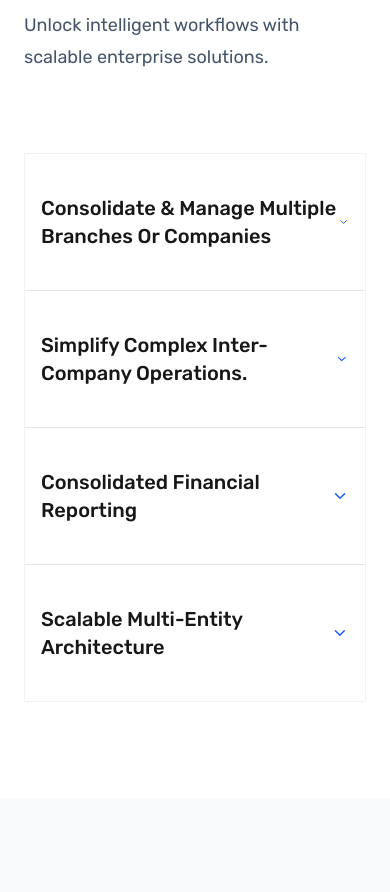
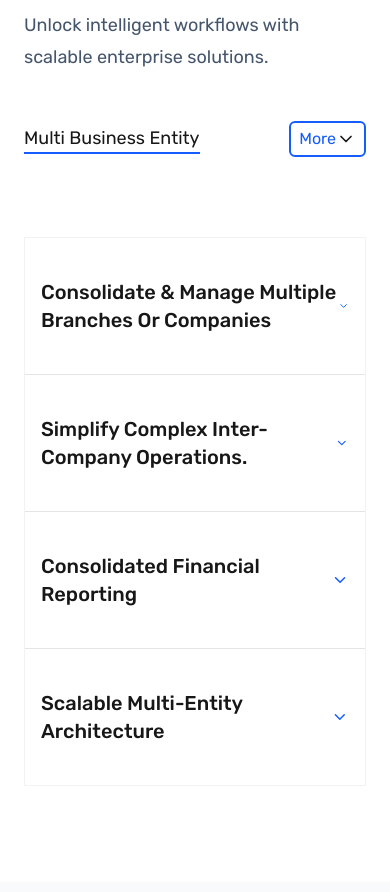
Before and after one commit to charlie-react/fowgate, a Next.js app: page / in a window 390 px wide. Shown: the part 2140-3032 px from the top of the page. Built offline with nearby package versions, Linux system fonts and the light colour scheme; grey boxes are pictures that could not be loaded.

Commit message:
fix mobile version and accordion

```diff
--- a/src/app/page.tsx
+++ b/src/app/page.tsx
@@ -4,7 +4,7 @@ import { Reveal, Stagger, StaggerItem } from "./components/motion-wrapper";
 import { useState } from "react";
 import { Menu, X, ChevronDown } from "lucide-react";
 import * as Accordion from "@radix-ui/react-accordion";
-import { b } from "framer-motion/client";
+import { b, pre } from "framer-motion/client";
 const navItems = ["Product", "Solutions", "Resources", "Learning", "Partners", "About", "Contact"];
 const industries = ["Oil, Gas & Energy", "Sales Distribution", "Manufacturing", "Food & Hospitality", "Government", "Real Estate", "Professional Services", "Agribusiness", "Construction"];
 const apps = ["Financial Management", "Human Capital Management", "Payroll Software", "Project Management", "CRM Software", "Invoicing Management", "Supply Chain Management", "Warehouse Management"];
@@ -561,7 +561,7 @@ function MobileNav({ openMobileNav, setOpenMobileNav }: { openMobileNav: boolean
     </div>
   );
 }
-
+9
 function SubNav({ openMobileNav }: { openMobileNav: boolean }) {
   const [activeSubNav, setActiveSubNav] = useState("");
   return (
@@ -653,6 +653,8 @@ function OverlayImage({ src, type }: { src: string; type: "approval" | "finance"
 function Solutions() {
   const [activeTab, setActiveTab] = useState(tabs[0]);
   const currentItems = tabs.find((tab) => tab === activeTab);
+  const [mobileSolutions, setMobileSolutions] = useState(true);
+  const [openMenu,setOpenMenu]= useState(false)
   const items = [
     ["Consolidate & Manage Multiple Branches Or Companies", "Reconcile financials, inventory, and operations across multiple entities with a unified platform that provides real-time visibility and control.",],
     ["Simplify Complex Inter-Company Operations.", "Streamline inter-company transactions, eliminations, and reporting with automated processes that ensure accuracy and compliance across your organization.",],
@@ -712,6 +714,53 @@ function Solutions() {
           ))}
         </Stagger>
 
+
+  <Stagger className="relative mt-12 flex items-center justify-between gap-3 md:hidden">
+
+    <div className="">
+      <h3 className="text-lg border-b-2 border-blue-600">
+        {activeTab}
+      </h3>
+    </div>
+
+    <div
+      className="flex cursor-pointer items-center rounded-md border-2 border-blue-600 px-2 py-1"
+      onClick={() => setOpenMenu((prev) => !prev)}
+    >
+      <p className="text-blue-600">
+        More
+      </p>
+
+      <ChevronDown
+        className={`h-5 w-5 transition-transform duration-300 ${
+          openMenu ? "rotate-180" : ""
+        }`}
+      />
+    </div>
+
+    {openMenu && (
+      <div className="absolute right-0 top-14 z-50 rounded-md border border-slate-200 bg-white p-4 text-black shadow-lg">
+
+        {tabs.map((tab) => (
+          <p
+            key={tab}
+            className="cursor-pointer rounded-md px-4 py-2 hover:bg-slate-100"
+            onClick={() => {
+              setActiveTab(tab);
+              setOpenMenu(false);
+            }}
+          >
+            {tab}
+          </p>
+        ))}
+
+      </div>
+    )}
+
+  </Stagger>
+
+
+
         {currentItems === "Multi Business Entity" && (
           <div className="mt-20 grid items-start gap-12 lg:grid-cols-2">
 
```
Lines whose indentation alone changed are shown as unchanged.
